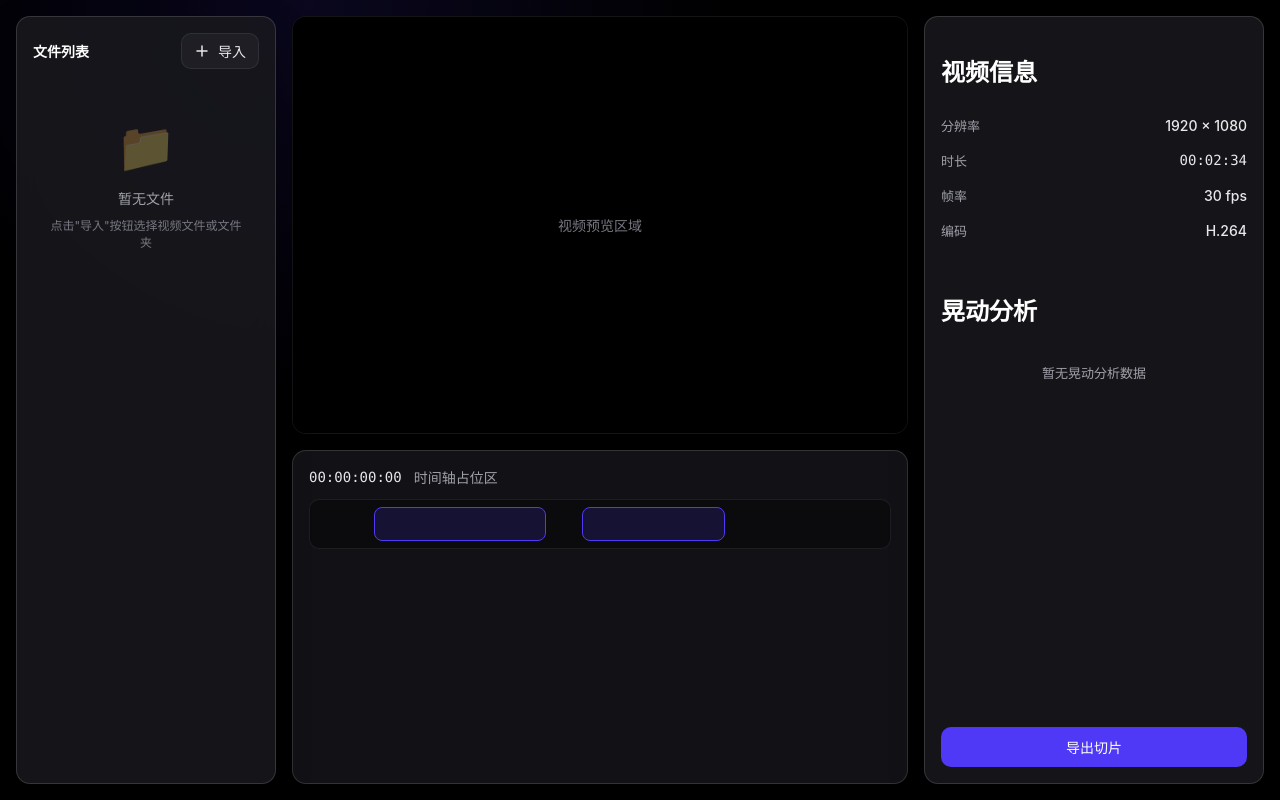
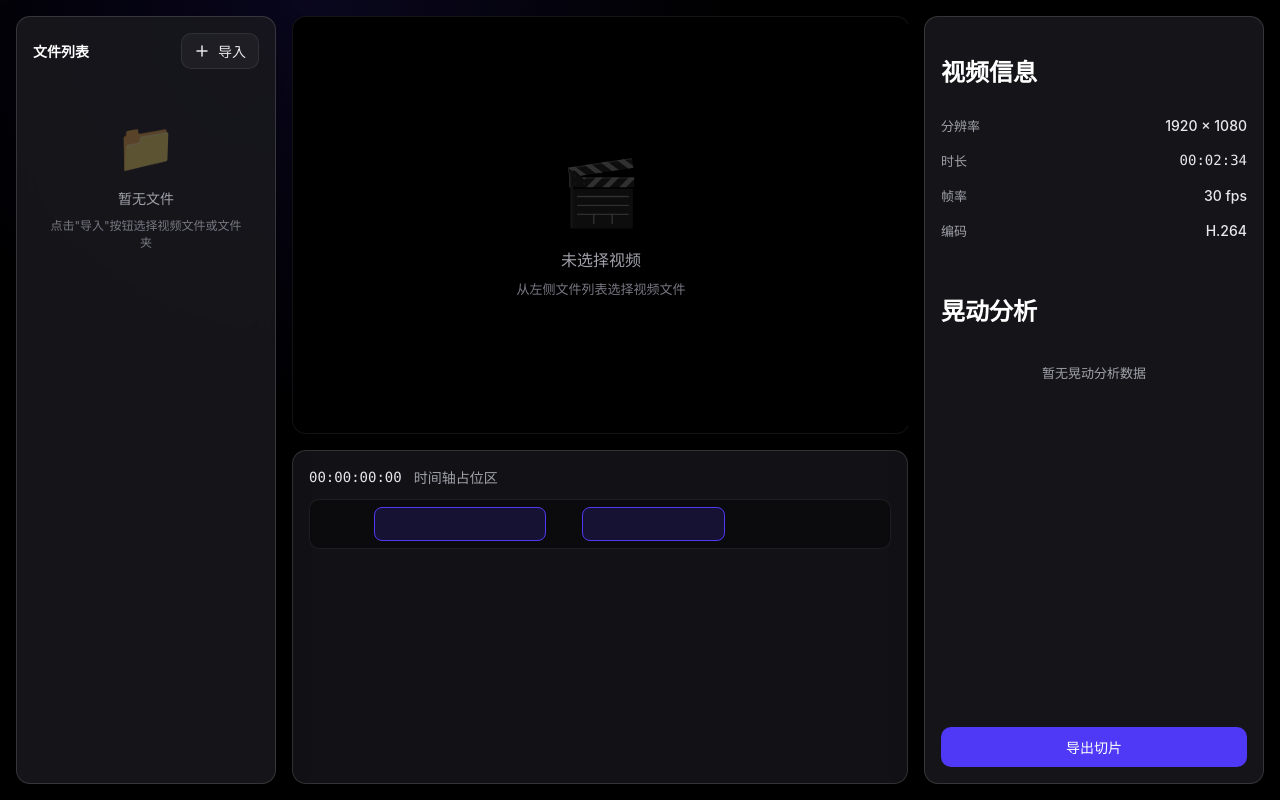
Before and after one commit to thhbbx/motion-slice, a Vue app: page / in a window 1280 px wide. Built offline with nearby package versions, Linux system fonts and the light colour scheme.

Commit message:
feat(ui): 集成 VideoPlayer 组件到主界面
- 替换占位视频预览区为 VideoPlayer 组件
- 移除旧的 .preview-area 和 .video-stage 样式
- VideoPlayer 自带完整样式和空状态处理

```diff
--- a/src/App.vue
+++ b/src/App.vue
@@ -6,11 +6,7 @@
     <!-- 中间 Workspace -->
     <main class="workspace">
       <!-- 上方：视频预览区 -->
-      <div class="preview-area">
-        <div class="video-stage">
-          <div class="stage-placeholder vt-muted">视频预览区域</div>
-        </div>
-      </div>
+      <VideoPlayer />
 
       <!-- 下方：时间轴区 -->
       <div class="timeline-area">
@@ -71,6 +67,7 @@
 
 <script setup lang="ts">
 import Sidebar from './components/Sidebar.vue';
+import VideoPlayer from './components/VideoPlayer.vue';
 </script>
 
 <style scoped>
@@ -104,31 +101,7 @@ import Sidebar from './components/Sidebar.vue';
   flex-direction: column;
 }
 
-/* 视频预览区 */
-.preview-area {
-  flex: 1;
-  display: flex;
-  align-items: center;
-  justify-content: center;
-  background: var(--vt-bg);
-  border: 1px solid var(--vt-border);
-  border-radius: var(--vt-radius-xl);
-  overflow: hidden;
-}
-
-.video-stage {
-  width: 100%;
-  height: 100%;
-  display: flex;
-  align-items: center;
-  justify-content: center;
-  background: var(--vt-bg);
-}
-
-.stage-placeholder {
-  font-size: 14px;
-  text-align: center;
-}
+/* VideoPlayer 组件占据 flex: 1 空间 */
 
 /* 时间轴区 */
 .timeline-area {
```
